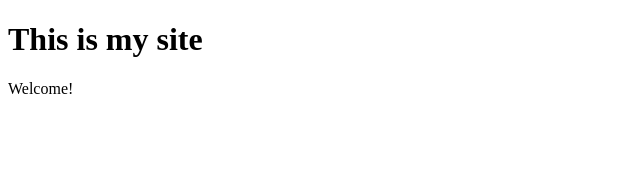
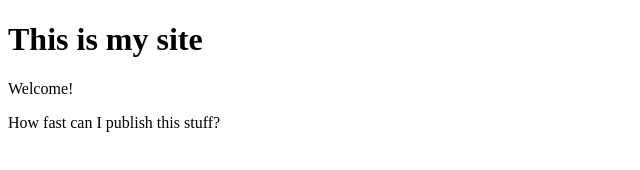
Before and after one commit to tembugi/tembugi.github.io, a plain HTML site: page index.html in a window 1280 px wide. Shown: the whole page, without its empty margins (0-640 px from the left). Drawn offline with Linux system fonts and the light colour scheme.

Commit message:
Update index.html

```diff
--- a/index.html
+++ b/index.html
@@ -9,5 +9,6 @@
 <body>
     <h1>This is my site</h1>
     <p>Welcome!</p>
+    <p>How fast can I publish this stuff?</p>
 </body>
 </html>
```
